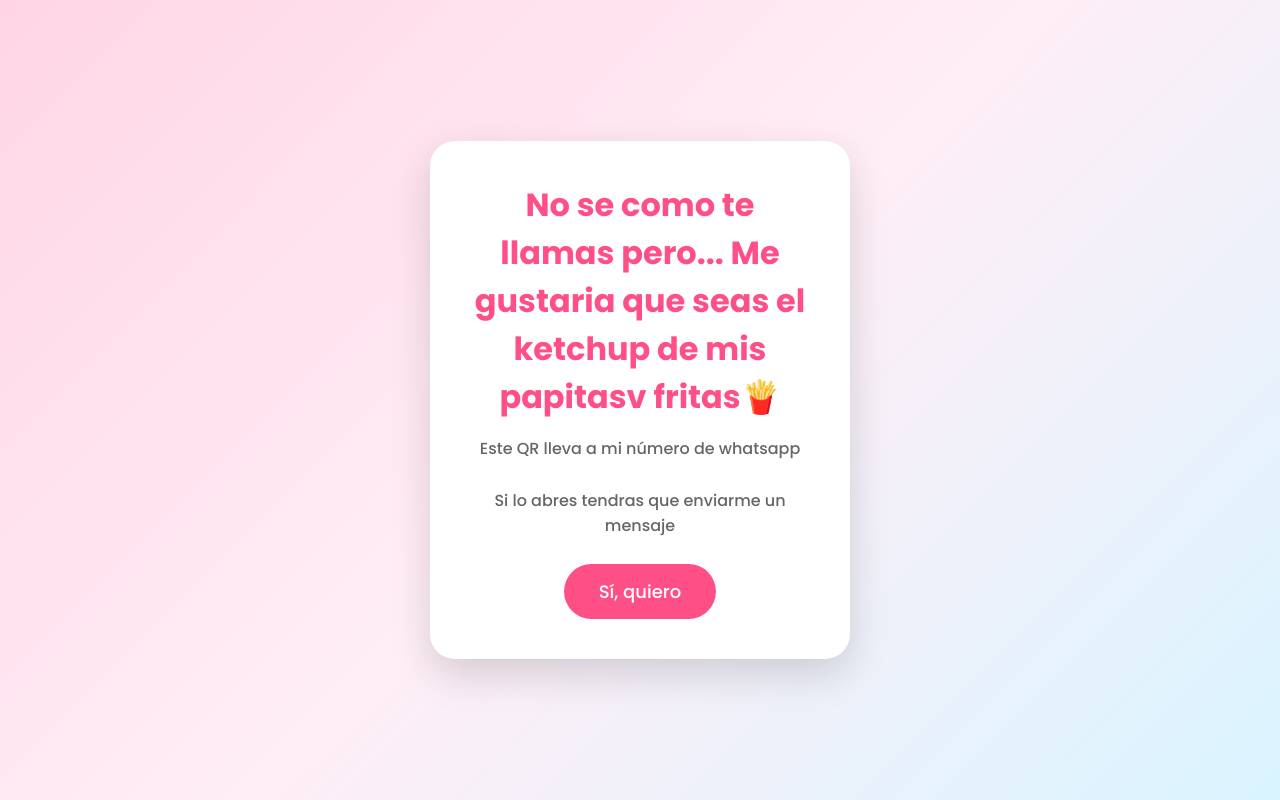
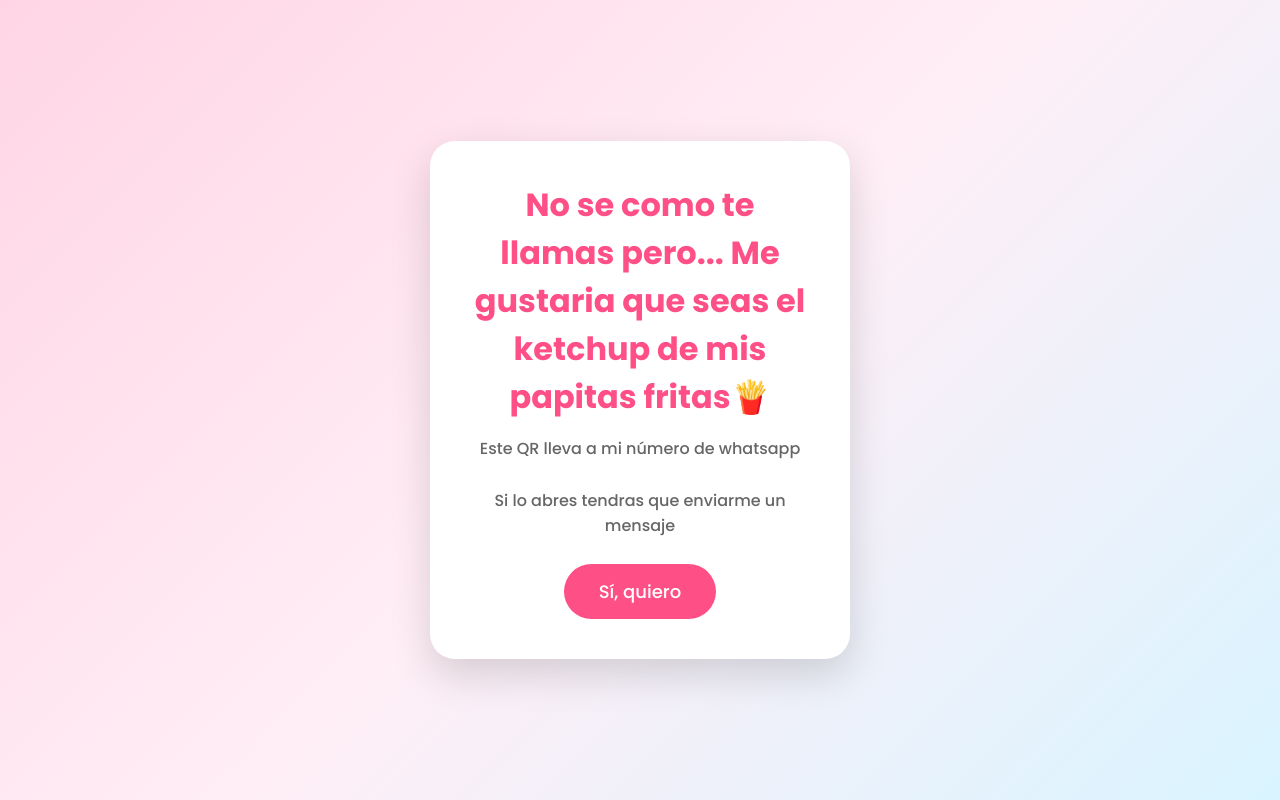
Before and after one commit to blacktai96-debug/Me-gustas1, a plain HTML site: page index.html in a window 1280 px wide. Drawn offline with Linux system fonts and the light colour scheme.

Commit message:
Update index.html

```diff
--- a/index.html
+++ b/index.html
@@ -147,7 +147,7 @@
         <div id="inicio">
 
             <h1> No se como te llamas pero...
-                Me gustaria que seas el ketchup de mis papitasv fritas🍟</h1>
+                Me gustaria que seas el ketchup de mis papitas fritas🍟</h1>
 
             <p>
 
```
